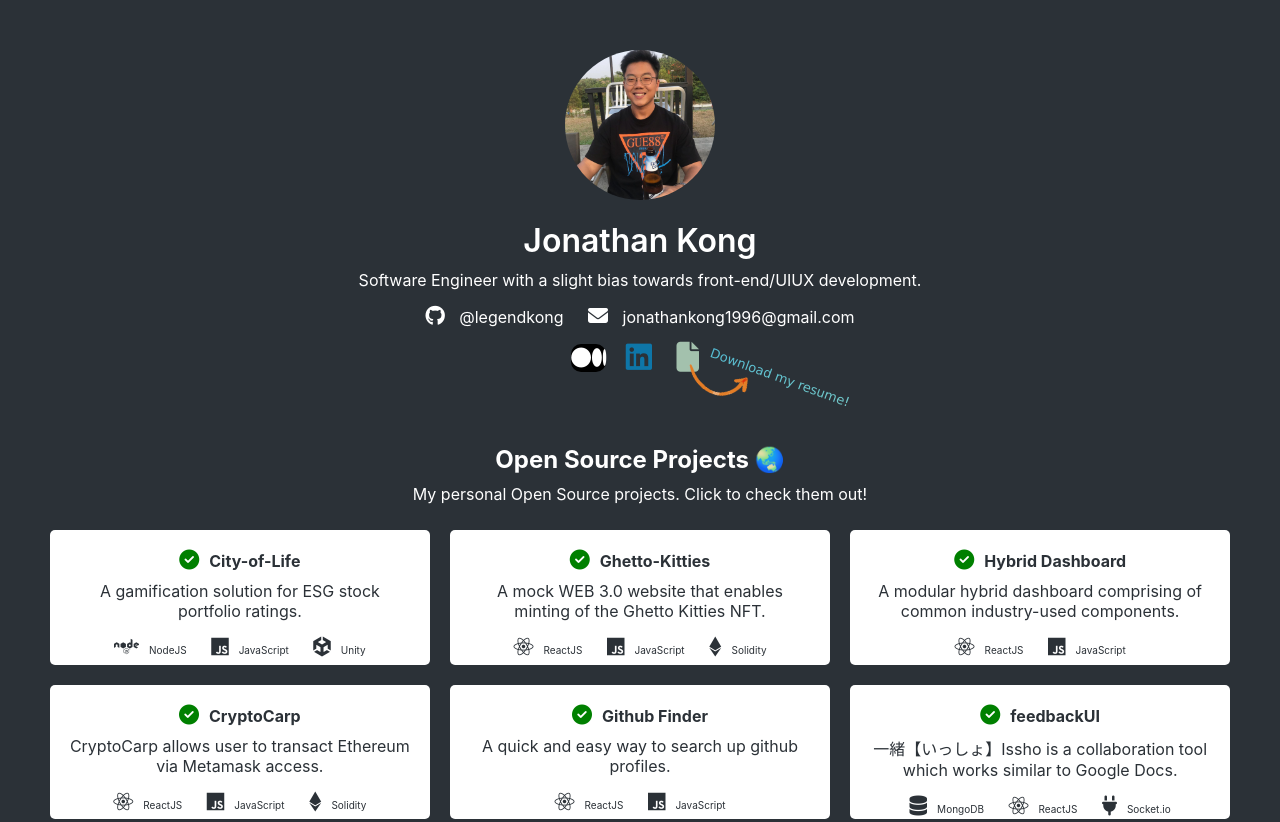
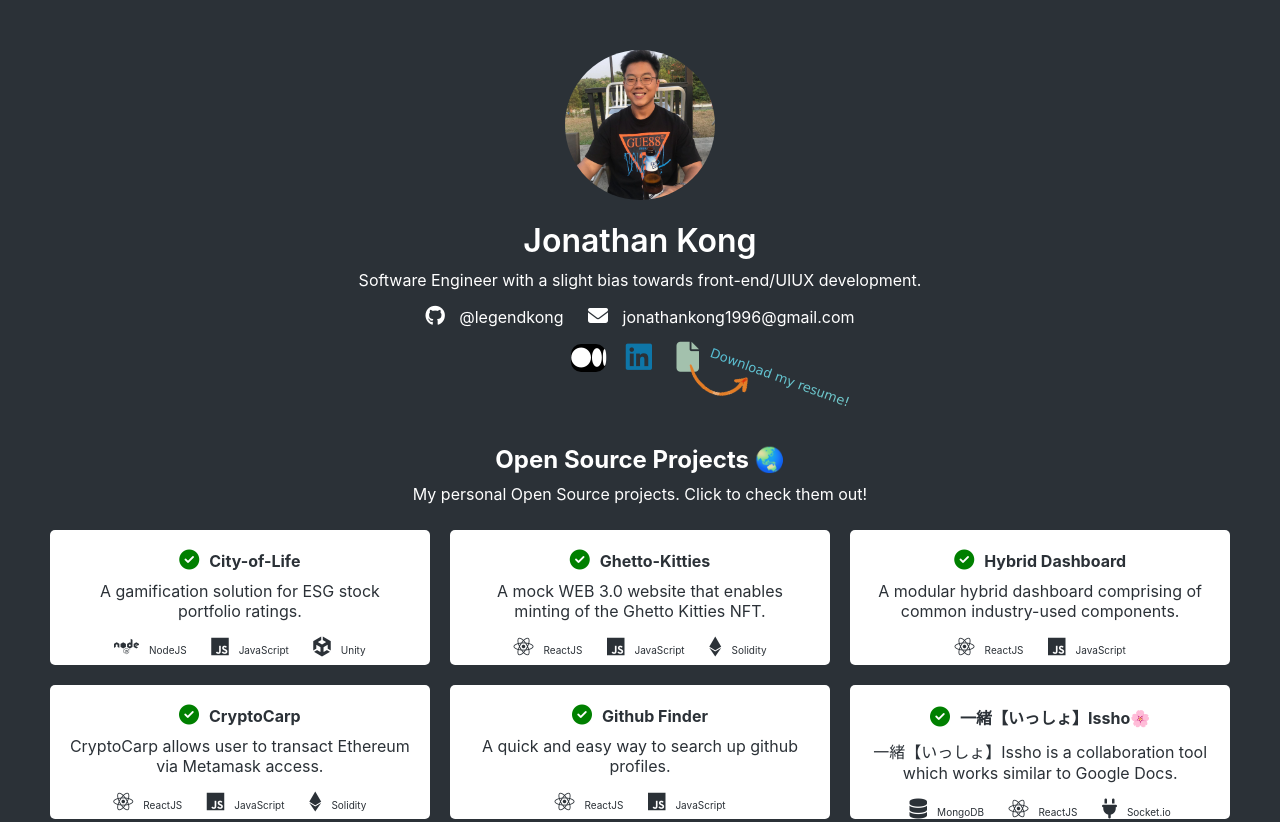
Before and after one commit to legendkong/legendkong.github.io, a plain HTML site: page index.html in a window 1280 px wide. Shown: the top 822 px of the page. Drawn offline with nearby package versions, Linux system fonts and the light colour scheme; files whose address does not match are found by name.

Commit message:
Update index.html

```diff
--- a/index.html
+++ b/index.html
@@ -107,7 +107,7 @@ font-family: Bradley Hand, cursive;
 
       <div id="repo6">
             <div id="repoName6"><a href="https://github.com/legendkong/issho" class="repolink" target="_blank"><i
-            id="completed" class="fa-solid fa-circle-check"></i>feedbackUI</a>
+            id="completed" class="fa-solid fa-circle-check"></i>一緒【いっしょ】Issho🌸</a>
             <p>一緒【いっしょ】Issho is a collaboration tool which works similar to Google Docs.</p>
             <span><i class="fas fa-database"></i>MongoDB</span>
             <span><i class="fa-brands fa-react"></i>ReactJS</span>
```
